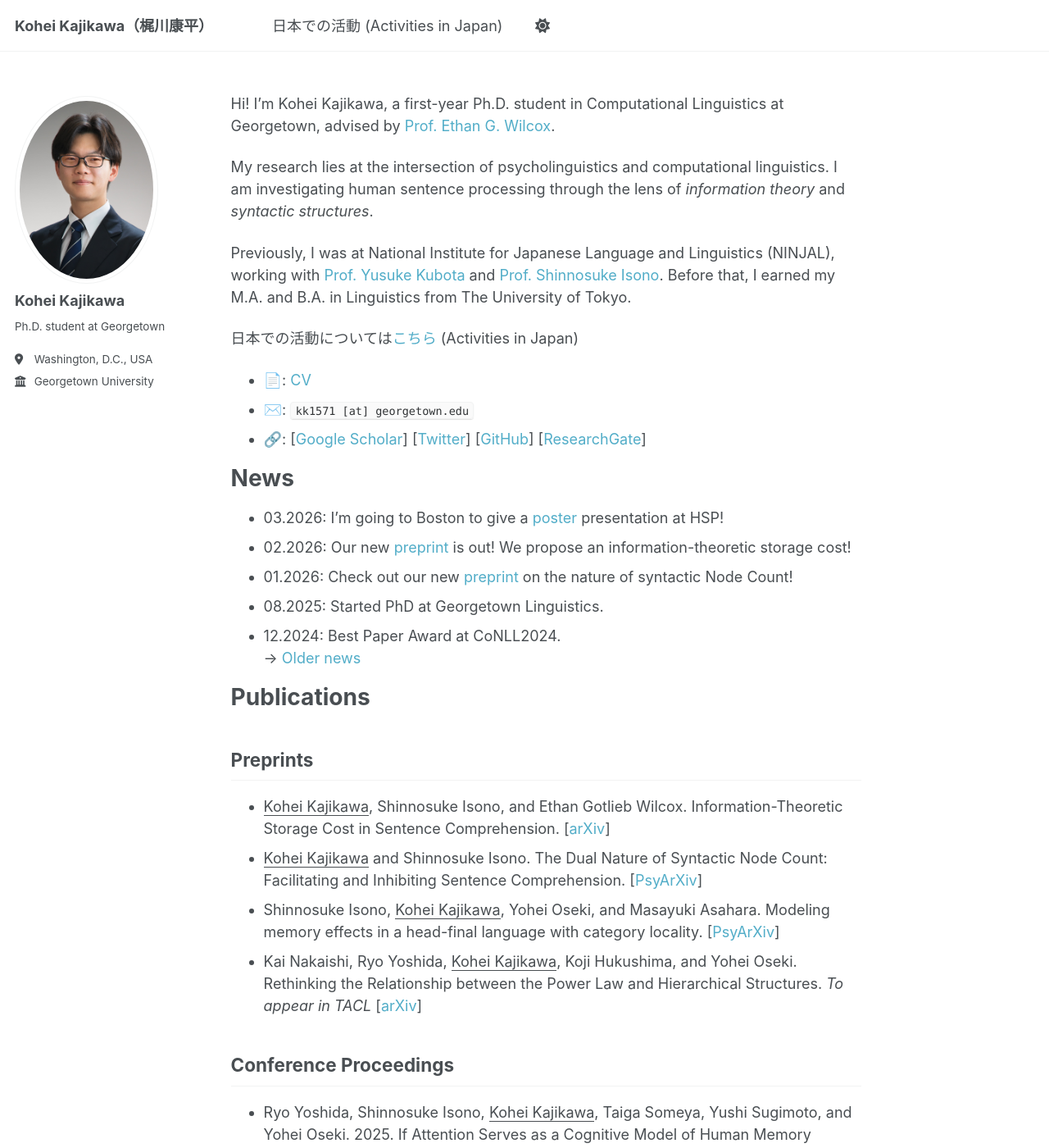
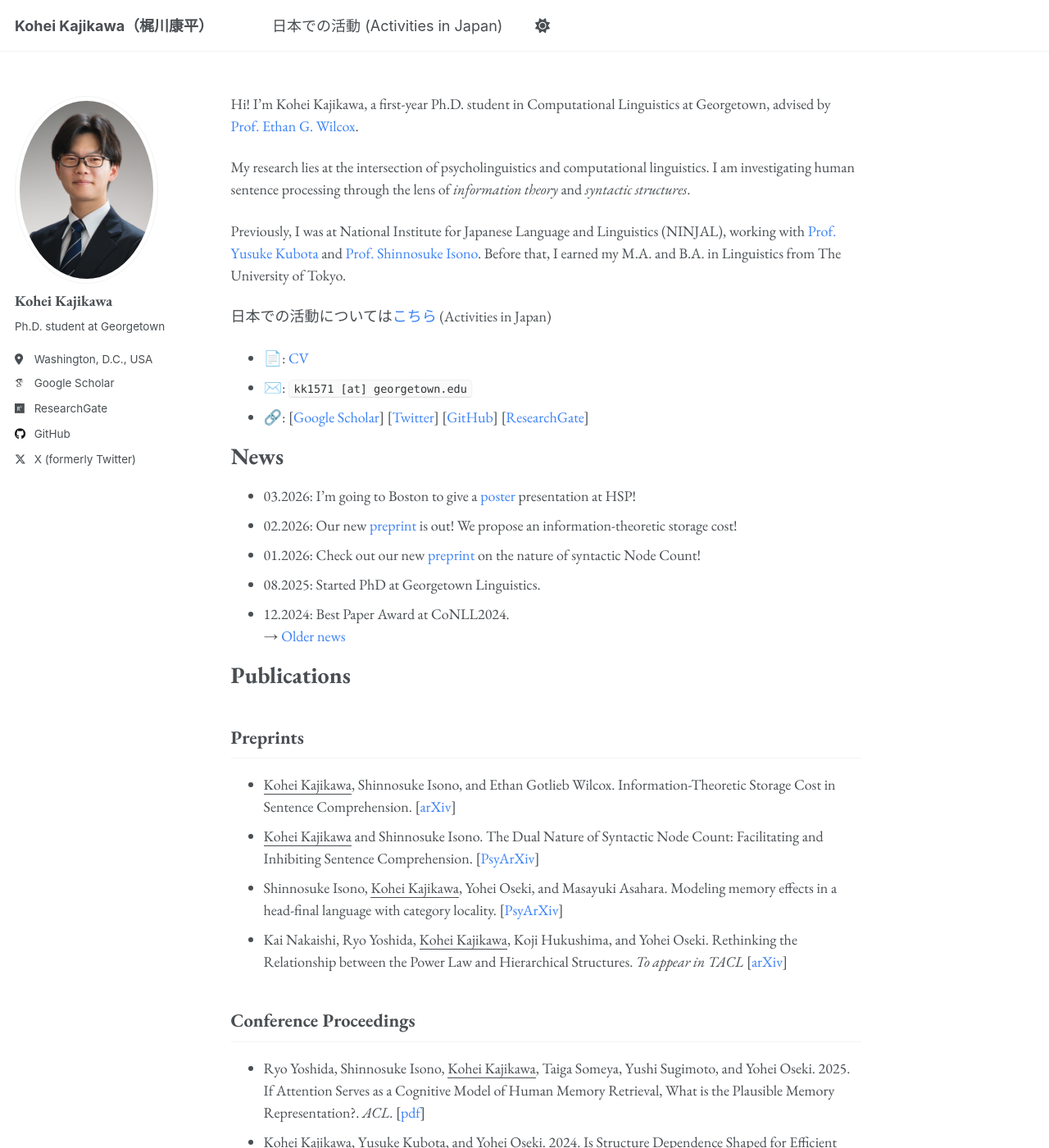
Before and after one commit to kohei-kaji/kohei-kaji.github.io, a Jekyll site: the page built from _pages/about.md, in a window 1280 px wide and 1400 px high. Shown: the whole window at 82% size. Built offline with Jekyll 4.4.1, drawn with Linux system fonts in a browser that asks for light colours; some web fonts are replaced.

Commit message:
update style

```diff
--- a/_config.yml
+++ b/_config.yml
@@ -27,26 +27,26 @@ author:
   pronouns         : # example: "she/her"
   bio              : "Ph.D. student at Georgetown"
   location         : "Washington, D.C., USA"
-  employer         : "Georgetown University"
+  employer         : # "Georgetown University"
   uri              : # URL
   email            :
 
   # Academic websites
   academia         : # URL
   arxiv            : # URL - Update with the correct link to your profile
-  googlescholar    :
+  googlescholar    : https://scholar.google.com/citations?view_op=list_works&hl=en&user=olviCecAAAAJ
   impactstory      : # URL
   orcid            :
   semantic         : # URL
   pubmed           :
-  researchgate     :
+  researchgate     : https://www.researchgate.net/profile/Kohei-Kajikawa
   scopus           : # URL
 
   # Repositories and software development
   bitbucket        : # Username - Update with your username on the site
   codepen          : # Username
   dribbble         : # Username
-  github           :
+  github           : kohei-kaji
   kaggle           : # Username
   stackoverflow    : # User number or user number and name (i.e., use "1" or "1/jeff-atwood")
 
@@ -68,7 +68,7 @@ author:
   steam            : # Username
   telegram         : # URL
   tumblr           : # Username
-  twitter          :
+  twitter          : qjqw1223
   vine             : # Username
   weibo            : # Username
   wikipedia        : # Username
--- a/_includes/head/custom.html
+++ b/_includes/head/custom.html
@@ -18,3 +18,7 @@
 <script id="MathJax-script" async src="https://cdn.jsdelivr.net/npm/mathjax@3/es5/tex-mml-chtml.js"></script>
 
 <!-- end custom head snippets -->
+
+<link rel="preconnect" href="https://fonts.googleapis.com">
+<link rel="preconnect" href="https://fonts.gstatic.com" crossorigin>
+<link href="https://fonts.googleapis.com/css2?family=EB+Garamond:ital,wght@0,400;0,700;1,400;1,700&display=swap" rel="stylesheet">
--- a/assets/css/main.scss
+++ b/assets/css/main.scss
@@ -42,10 +42,16 @@
     "vendor/magnific-popup/magnific-popup"
 ;
 
+body, h1, h2, h3, h4, h5, h6 {
+  font-family: "EB Garamond", serif !important;
+}
+
 .page__content a {
+  color: #3b82f6 !important;
   text-decoration: none !important;
 }
 
 .page__content a:hover {
+  color: hotpink !important;
   text-decoration: none !important;
 }
```
